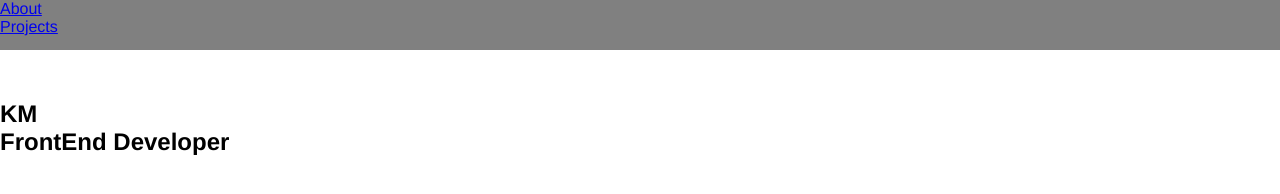
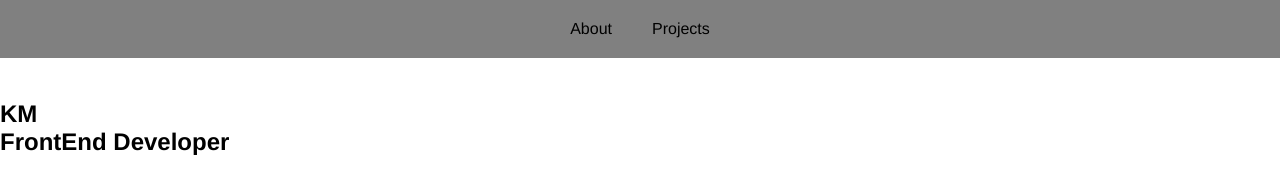
Before and after one commit to AccRPA/freeCodeCamp, a plain HTML site: page web_design/portfolio/index.html in a window 1280 px wide. Drawn offline with Linux system fonts and the light colour scheme.

Commit message:
Update styles.css

```diff
--- a/web_design/portfolio/styles.css
+++ b/web_design/portfolio/styles.css
@@ -11,20 +11,28 @@ body {
 
 #header {
   width: 100%;
-  height: 50px;
-  background-color: gray;
+  background-color: grey;
   position: fixed;
 }
 
 #navbar{
-  display: inline-block;
-  z-index: 1;
-}
-
-#navbar ul {
+  display: flex;
+  justify-content: center;
+  align-items: center;
   list-style-type: none;
 }
 
+#navbar a {
+  text-decoration: none;
+  color: black;
+  padding: 20px 20px;
+  display: block;
+}
+
+#navbar a:hover {
+  background-color: lightgrey;
+  color: black;
+}
 #welcome-section {
   position: absolute;
   margin-top: 100px;
```
